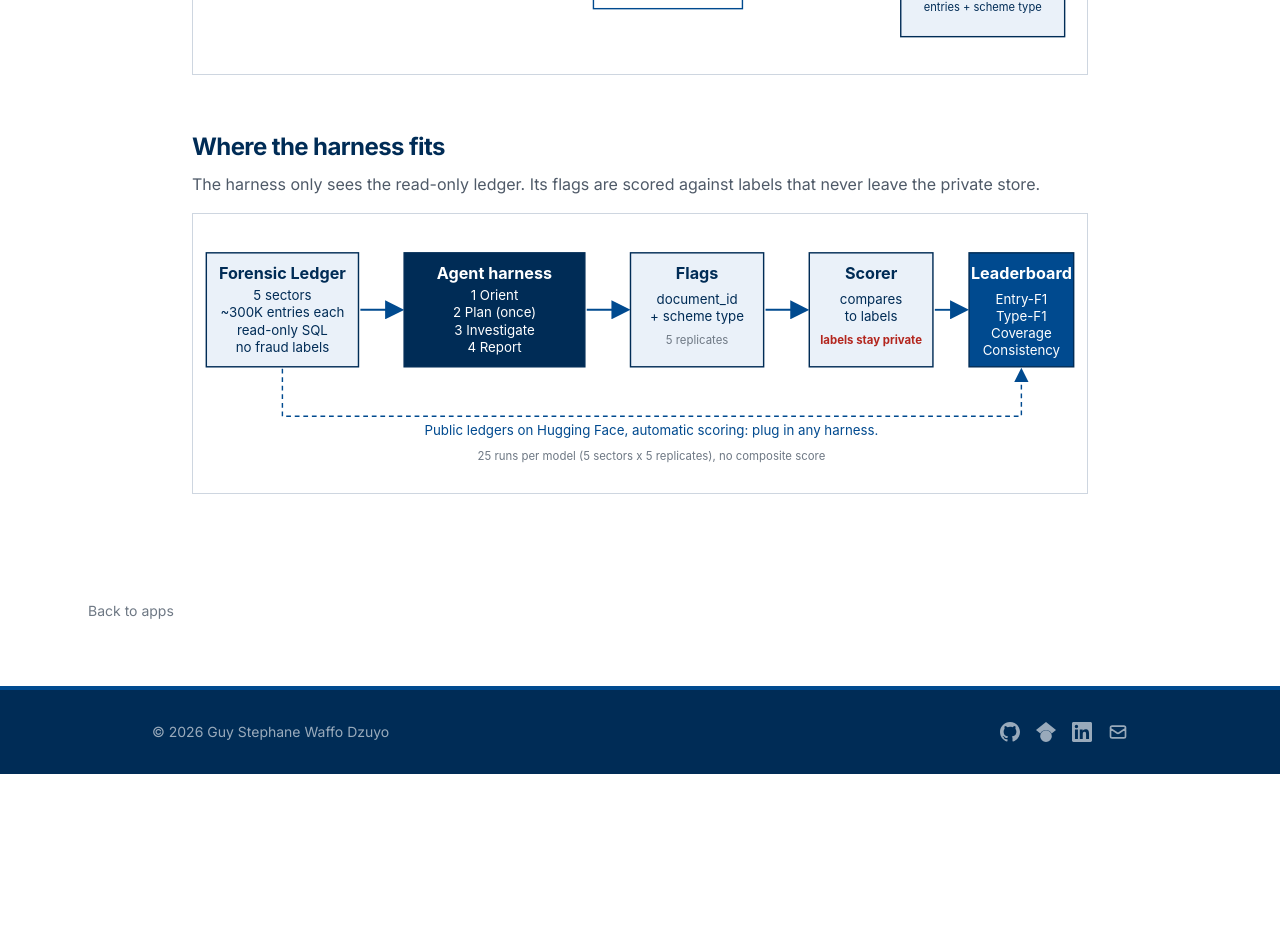
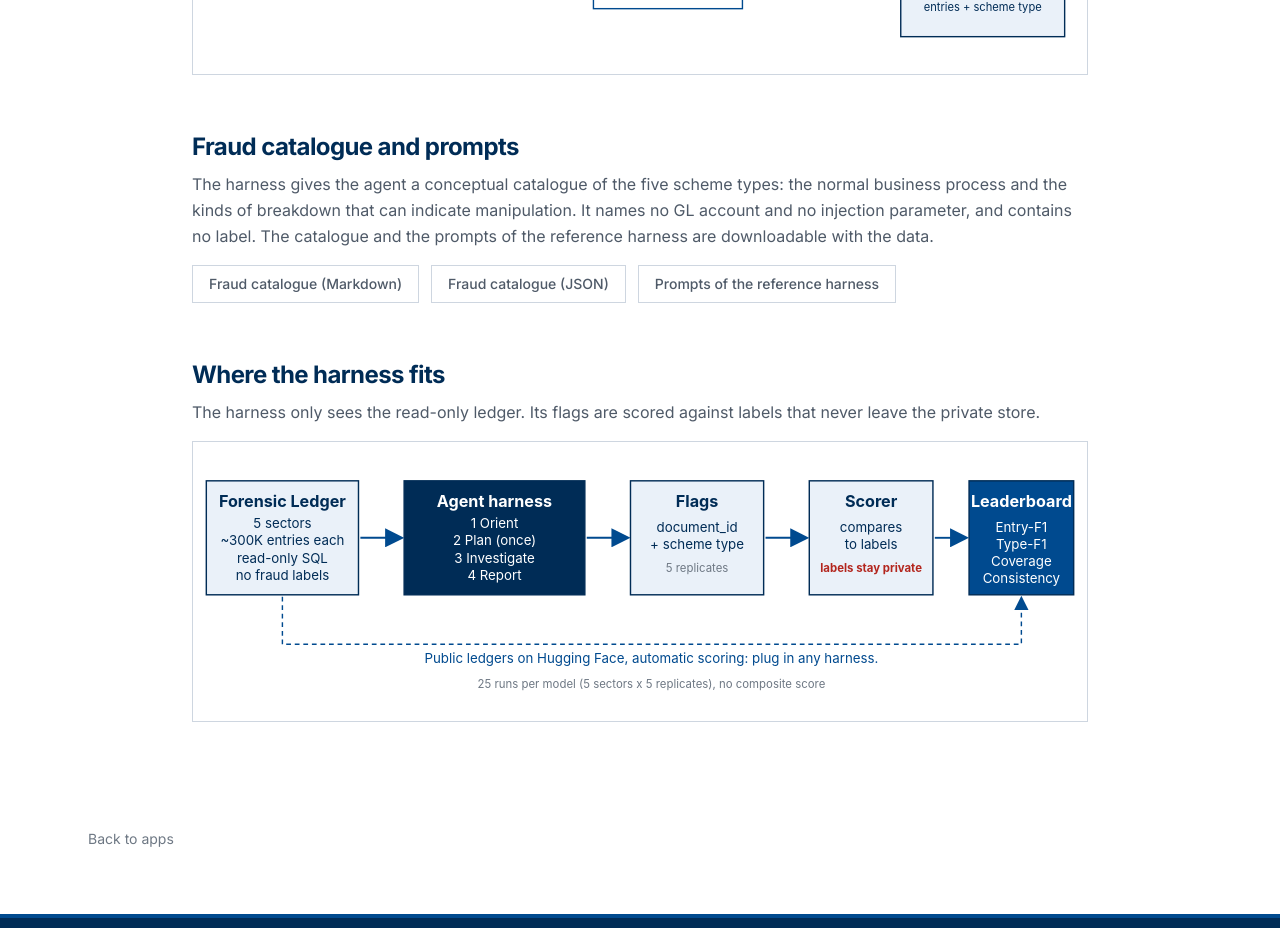
Before and after one commit to Waguy02/PHD-Research-Website, a Next.js app: page /forensicbench/harness in a window 1280 px wide. Shown: the part 1860-2788 px from the top of the page. Before the commit the page ends 2634 px from the top, so only its background shows below. Built offline with nearby package versions, Linux system fonts and the light colour scheme.

Commit message:
Harness tab: link fraud catalogue and prompts on Hugging Face

```diff
--- a/src/app/forensicbench/(tabs)/harness/page.tsx
+++ b/src/app/forensicbench/(tabs)/harness/page.tsx
@@ -5,6 +5,7 @@ export const metadata: Metadata = {
   description: "The reference agent harness of ForensicBench: orient, plan once, investigate with SQL and Python, report.",
 };
 
+const DATASET_URL = "https://huggingface.co/datasets/WaguyMZ/ForensicBench";
 const HARNESS_URL = "https://github.com/WaguyMz/Forensic_Bench";
 const basePath = process.env.NODE_ENV === "production" ? "/PHD-Research-Website" : "";
 
@@ -48,6 +49,32 @@ export default function HarnessPage() {
         A worker receives one hypothesis with its exit criteria and budget. It alternates reasoning, tool calls (SQL,
         Python) and observation until the criteria are met or the budget is spent, then returns a verdict.
       </Figure>
+      <section className="mb-14">
+        <h2 className="mb-2 text-2xl font-bold tracking-tight">Fraud catalogue and prompts</h2>
+        <p className="mb-4 leading-relaxed text-gray-600 dark:text-slate-400">
+          The harness gives the agent a conceptual catalogue of the five scheme types: the normal business process and the
+          kinds of breakdown that can indicate manipulation. It names no GL account and no injection parameter, and contains
+          no label. The catalogue and the prompts of the reference harness are downloadable with the data.
+        </p>
+        <div className="flex flex-wrap gap-3">
+          {[
+            ["Fraud catalogue (Markdown)", "catalogue/fraud_catalogue.md"],
+            ["Fraud catalogue (JSON)", "catalogue/fraud_catalogue.json"],
+            ["Prompts of the reference harness", "prompts"],
+          ].map(([label, path]) => (
+            <a
+              key={path}
+              href={`${DATASET_URL}/${path.includes(".") ? "blob" : "tree"}/main/${path}`}
+              target="_blank"
+              rel="noopener noreferrer"
+              className="rounded-lg border border-gray-200 px-4 py-2 text-sm font-medium text-gray-600 transition-colors hover:border-blue-300 hover:text-blue-700 dark:border-slate-700 dark:text-slate-300 dark:hover:border-blue-700 dark:hover:text-blue-400"
+            >
+              {label}
+            </a>
+          ))}
+        </div>
+      </section>
+
       <Figure src="architecture.svg" alt="Benchmark architecture" title="Where the harness fits">
         The harness only sees the read-only ledger. Its flags are scored against labels that never leave the private
         store.
```
